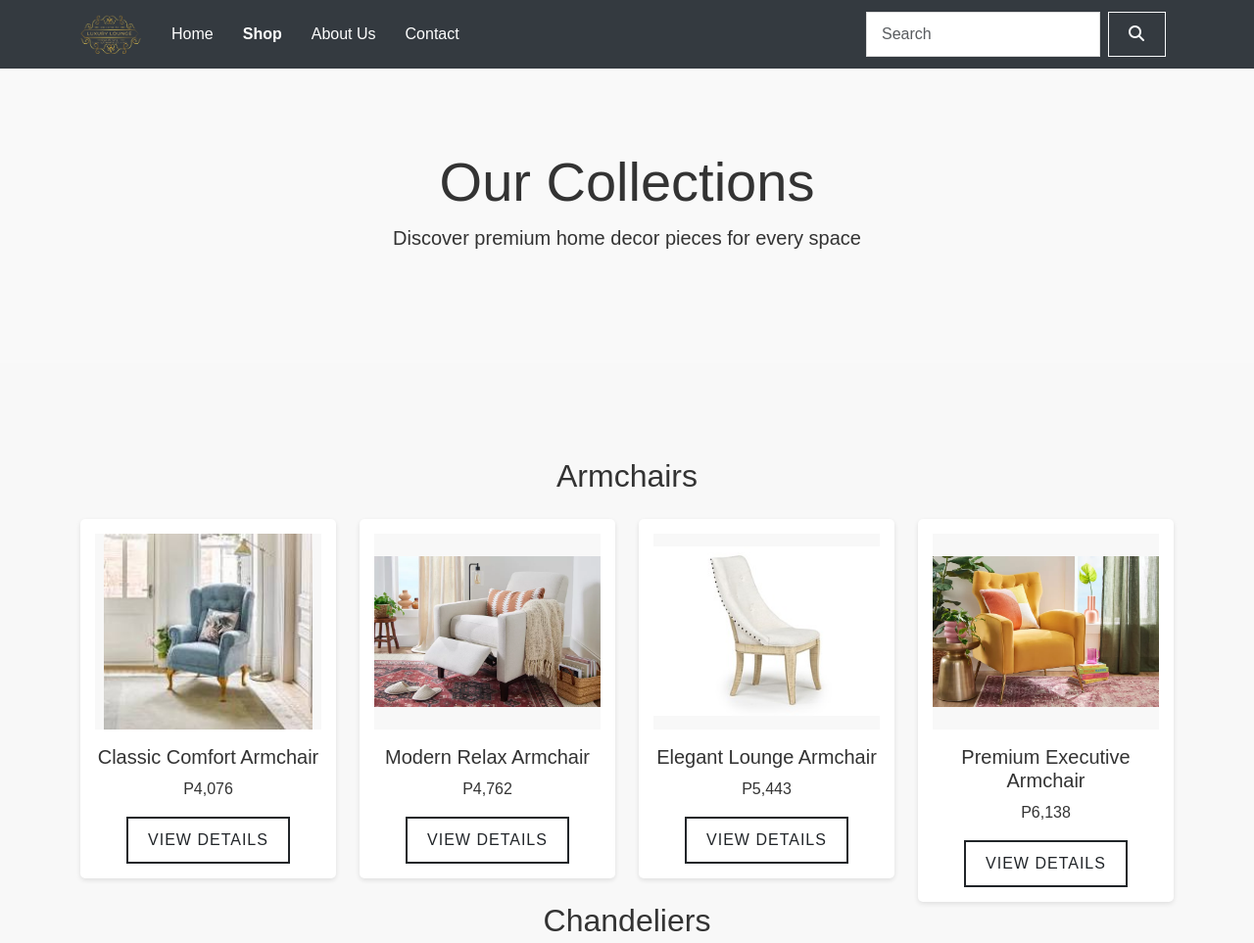
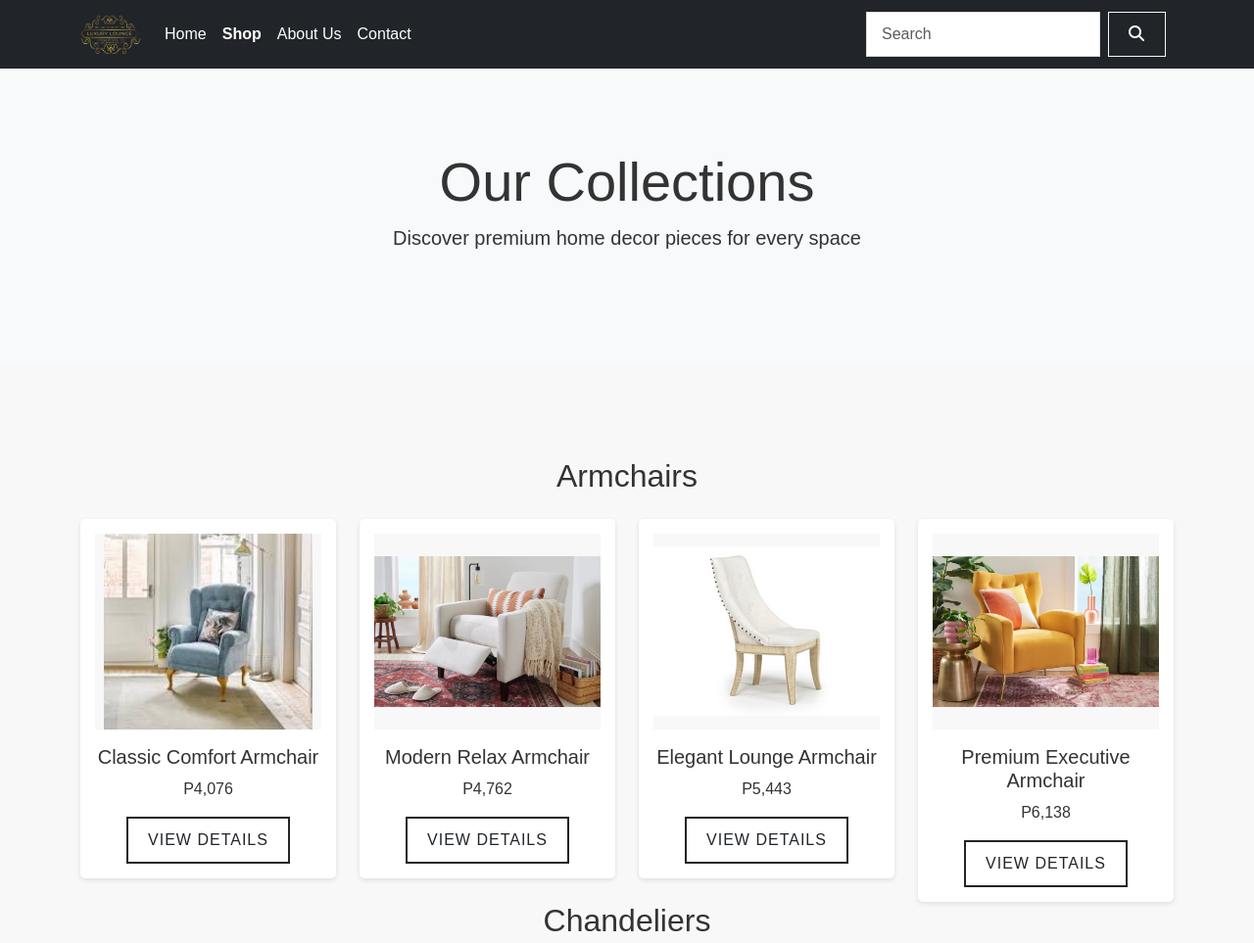
Before and after one commit to AngellaMokgosi/wmd.assignment25, a plain HTML site: page shop.html in a window 1280 px wide. Shown: the top 963 px of the page at 98% size. Drawn offline with nearby package versions, Linux system fonts and the light colour scheme; files that its build step writes are made by us from their sources.

Commit message:
Update style.css

```diff
--- a/style.css
+++ b/style.css
@@ -22,23 +22,22 @@ body {
 }
 
 .nav-link {
-    color: white !important;
+    color: white;
     font-weight: 500;
-    padding: 8px 15px !important;
+    padding: 8px 15px ;
 }
 
 .nav-link:hover {
-    color: #ddd !important;
+    color: #ddd ;
 }
 
 .nav-link.active {
     font-weight: bold;
-    color: #fff !important;
+    color: #fff;
 }
 
-/* Hero Carousel */
 .carousel {
-    margin-top: 56px; /* Account for fixed navbar */
+    margin-top: 56px;
 }
 
 .carousel-item img {
@@ -52,7 +51,7 @@ body {
     padding: 20px;
 }
 
-/* Cards and Product Items */
+
 .card {
     border: none;
     transition: transform 0.3s ease, box-shadow 0.3s ease;
@@ -80,23 +79,21 @@ section {
 }
 
 .bg-light {
-    background-color: #f9f9f9 !important;
+    background-color: #f9f9f9 ;
 }
 
 .bg-dark {
-    background-color: #343a40 !important;
+    background-color: #343a40 ;
 }
 
-/* Testimonials */
 .testimonials .card {
     border: 1px solid #eee;
 }
 
 .text-warning {
-    color: #ffc107 !important;
+    color: #ffc107 !;
 }
 
-/* Newsletter */
 .newsletter {
     background-color: #343a40;
     color: white;
@@ -110,7 +107,6 @@ section {
     height: 50px;
 }
 
-/* Footer */
 footer {
     background-color: #343a40;
     color: white;
@@ -146,11 +142,11 @@ footer ul li a:hover {
     color: white;
 }
 
-/* Contact Page Styles */
+
 .page-header {
     padding: 100px 0;
     background-color: #f8f9fa;
-    margin-top: 56px; /* Account for fixed navbar */
+    margin-top: 56px;
 }
 
 .icon-box {
@@ -163,7 +159,7 @@ footer ul li a:hover {
     flex-shrink: 0;
 }
 
-/* Product Page */
+
 .product-detail img {
     max-width: 100%;
     height: auto;
@@ -177,7 +173,7 @@ footer ul li a:hover {
     margin-bottom: 10px;
 }
 
-/* Shop Page */
+
 .collection-images {
     display: grid;
     grid-template-columns: repeat(auto-fill, minmax(250px, 1fr));
@@ -205,7 +201,6 @@ footer ul li a:hover {
 }
 
 
-/* Responsive Adjustments */
 @media (max-width: 768px) {
     .carousel-item img {
         height: 50vh;
@@ -224,7 +219,7 @@ footer ul li a:hover {
     }
 }
 
-/* Utility Classes */
+
 .text-center {
     text-align: center;
 }
@@ -242,7 +237,7 @@ footer ul li a:hover {
     box-shadow: 0 0.5rem 1rem rgba(0, 0, 0, 0.15) !important;
 }
 
-/* Form Styles */
+
 .form-control {
     padding: 10px 15px;
     border-radius: 0;
@@ -272,7 +267,7 @@ footer ul li a:hover {
     border-width: 2px;
 }
 
-/* Search Form */
+
 .search-container {
     display: flex;
     align-items: center;
```
